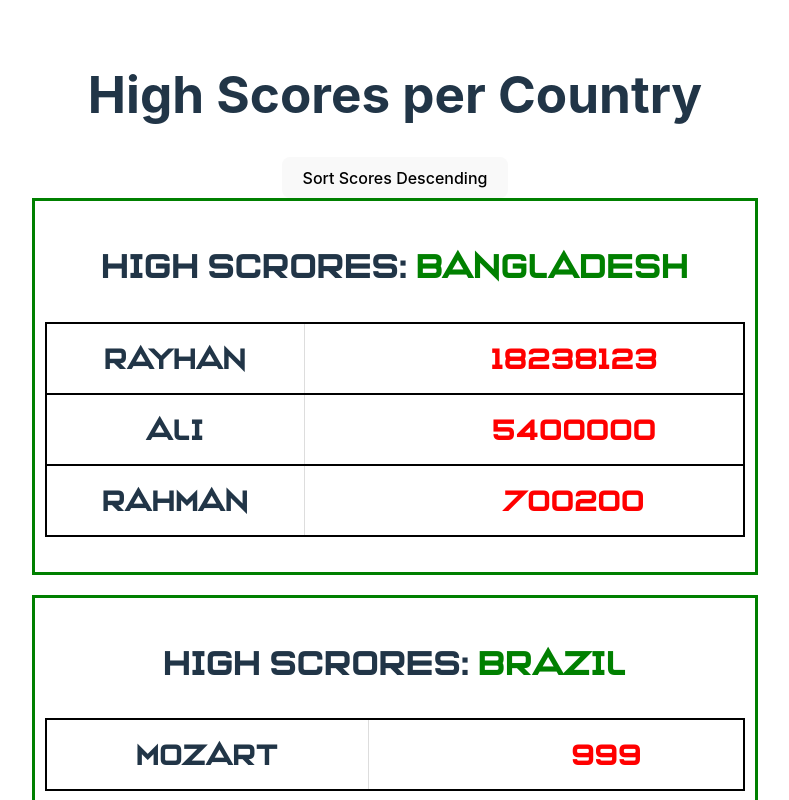
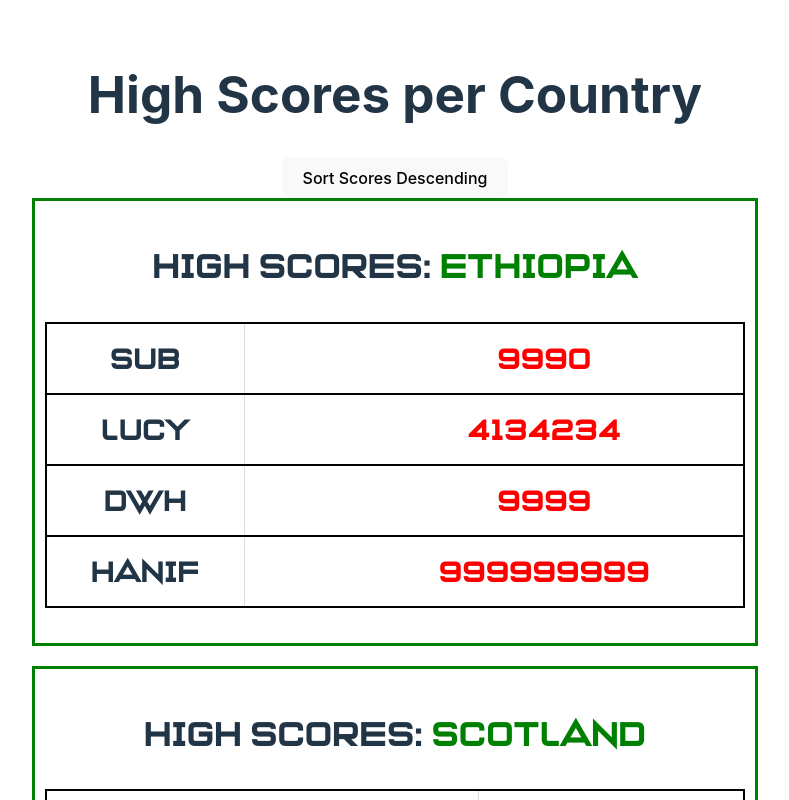
Before and after one commit to eediallo/high-scores-react, a React (Vite) app: page / in a window 1280 px wide. Shown: the top 800 px of the page, without its empty margins (245-1034 px from the left). Built offline with nearby package versions, Linux system fonts and the light colour scheme.

Commit message:
get rid of sorting functions

```diff
--- a/components/renderCountriesScores.jsx
+++ b/components/renderCountriesScores.jsx
@@ -1,13 +1,6 @@
-function sortScores(scores) {
-  return scores.sort((a, b) => b.s - a.s);
-}
-
-function sortCountryScoresByName(countries) {
-  return countries.sort((a, b) => a.name.localeCompare(b.name));
-}
 
 function PlayersScore(country) {
-  const sortedScores = sortScores(country.scores);
+  const sortedScores = country.scores;
   return sortedScores.map((score) => (
     <tbody key={score.id}>
       <tr className="score">
@@ -21,11 +14,11 @@ function PlayersScore(country) {
 }
 
 function HighScoreTable({ allCountryScores }) {
-  return sortCountryScoresByName(allCountryScores).map((country) => {
+  return allCountryScores.map((country) => {
     return (
       <div className="scores-container" key={country.id}>
         <h2>
-          High Scrores: <span className="country">{country.name}</span>
+          High Scores: <span className="country">{country.name}</span>
         </h2>
         <table className="score-table">{PlayersScore(country)}</table>
       </div>
```
